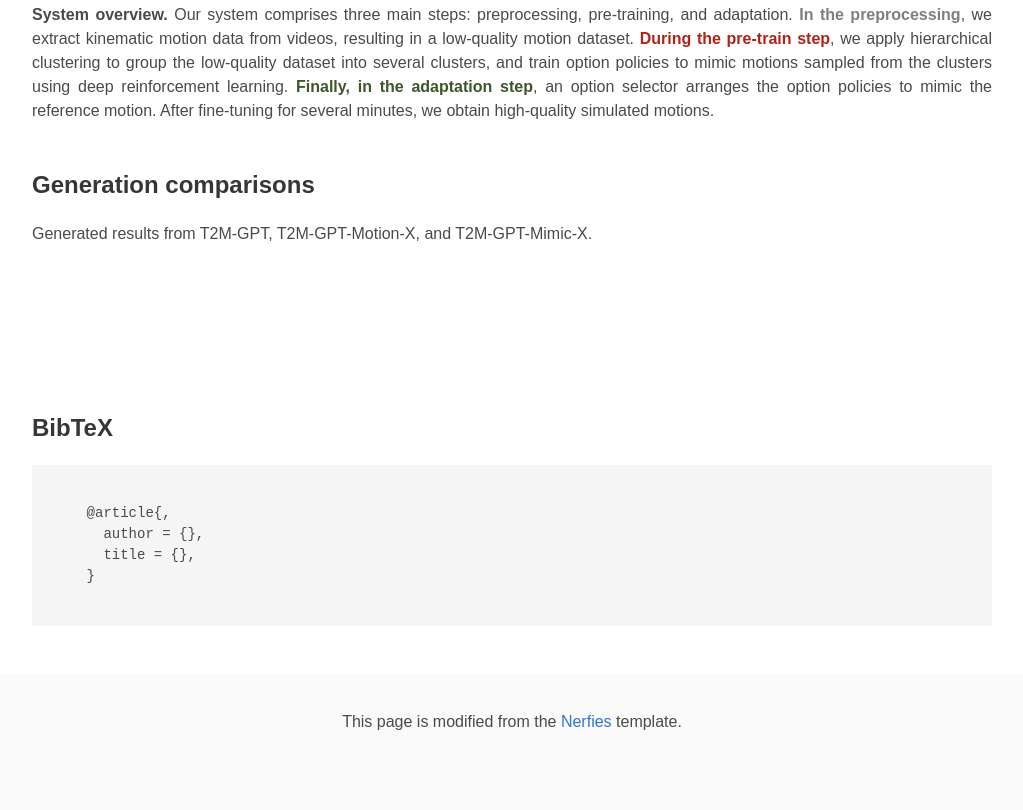
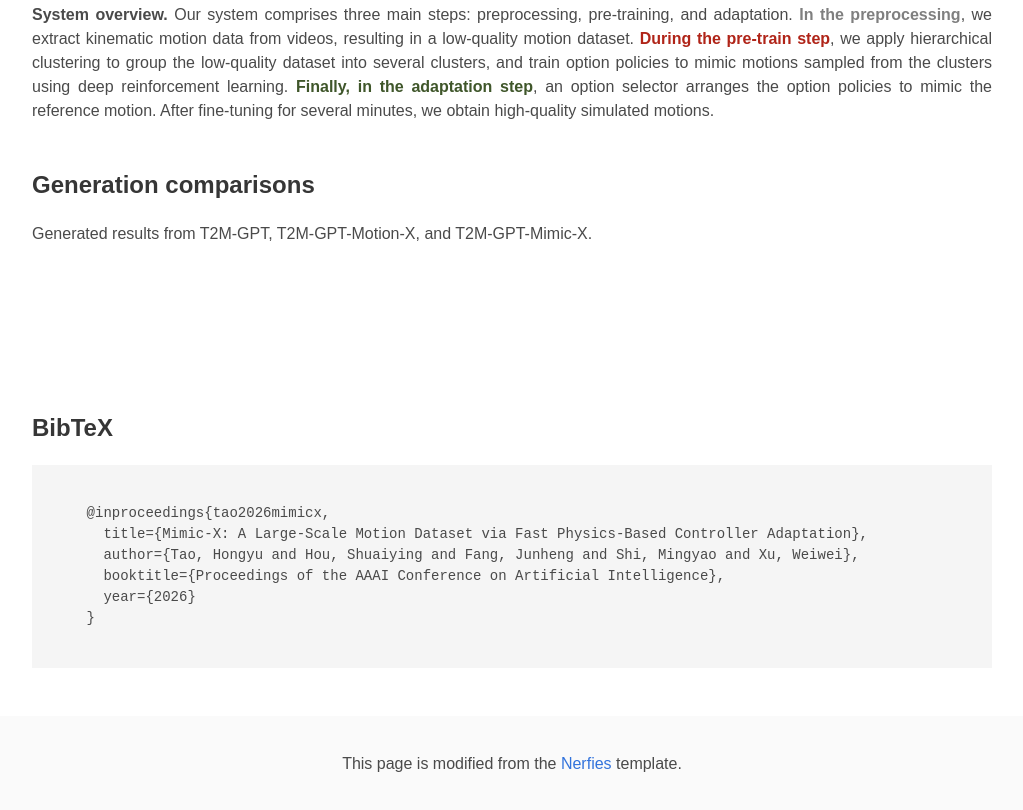
Before and after one commit to thyzju17/thyzju17.github.io, a plain HTML site: page projects/Mimic-X/index.html in a window 1280 px wide. Shown: the part 2187-2997 px from the top of the page, without its empty margins (128-1151 px from the left). Drawn offline with nearby package versions, Linux system fonts and the light colour scheme; some icons are missing; a web font is replaced by a local one.

Commit message:
add cite

```diff
--- a/projects/Mimic-X/index.html
+++ b/projects/Mimic-X/index.html
@@ -452,9 +452,11 @@
   <div class="container is-max-desktop content">
     <h2 class="title is-4">BibTeX</h2>
     <pre><code>
-    @article{,
-      author = {},
-      title = {},
+    @inproceedings{tao2026mimicx,
+      title={Mimic-X: A Large-Scale Motion Dataset via Fast Physics-Based Controller Adaptation},
+      author={Tao, Hongyu and Hou, Shuaiying and Fang, Junheng and Shi, Mingyao and Xu, Weiwei},
+      booktitle={Proceedings of the AAAI Conference on Artificial Intelligence},
+      year={2026}
     }
     </code></pre>
   </div>
```
